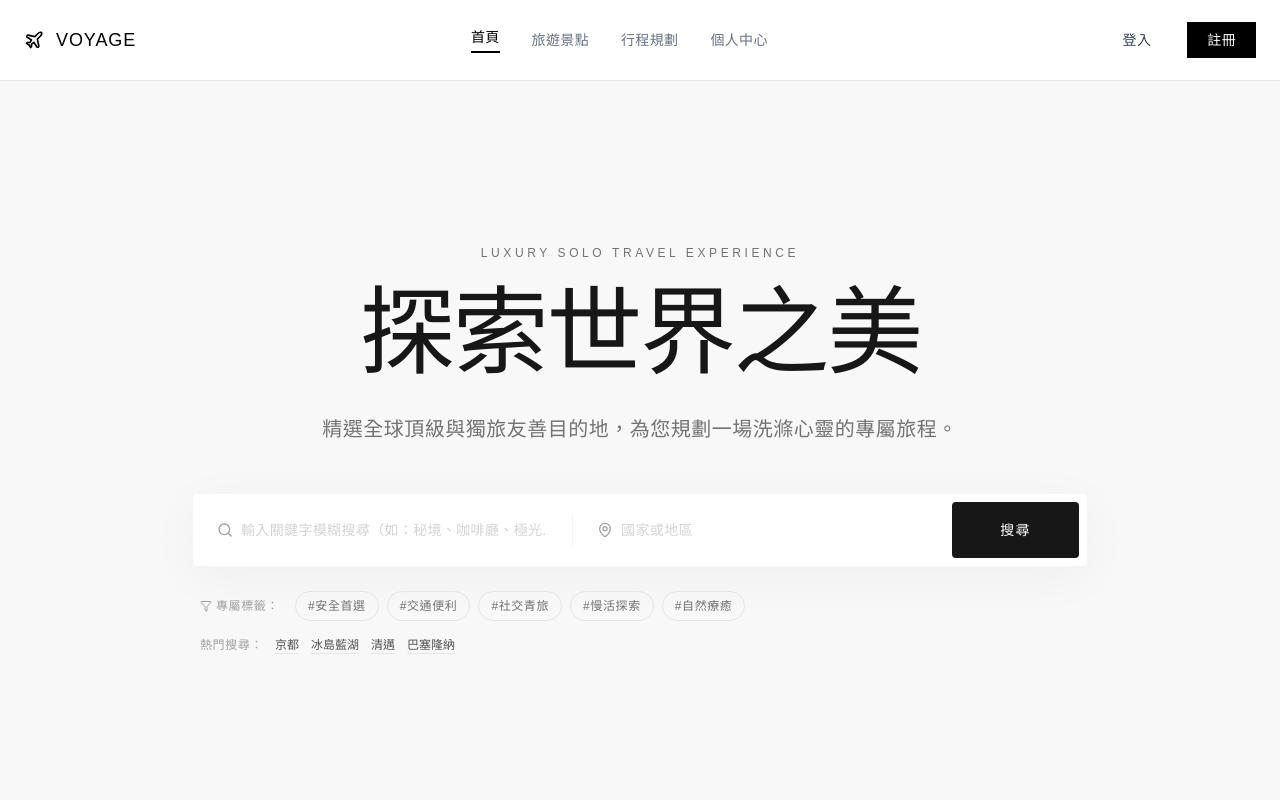
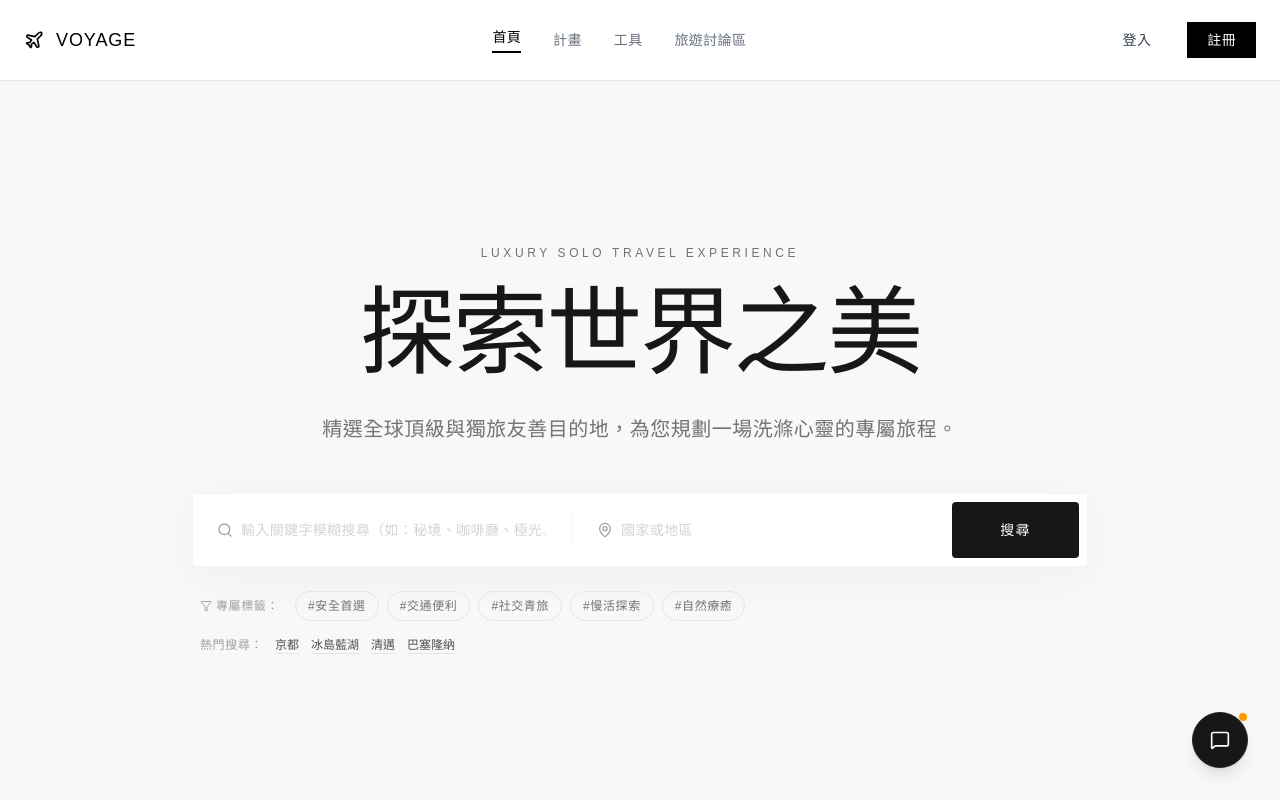
Before and after one commit to Yanlinww/trav-app, a Next.js app: page / in a window 1280 px wide. Shown: the top 800 px of the page. Built offline with nearby package versions, Linux system fonts and the light colour scheme.

Commit message:
修改更新 首頁, Header.tsx

```diff
--- a/app/components/Header.tsx
+++ b/app/components/Header.tsx
@@ -12,9 +12,9 @@ export function Header() {
 
   const navItems = [
     { path: "/", label: "首頁", icon: Plane },
-    { path: "/destinations", label: "旅遊景點", icon: Map },
-    { path: "/planner", label: "行程規劃", icon: Calendar },
-    { path: "/profile", label: "個人中心", icon: User },
+    { path: "/destinations", label: "計畫", icon: Map },
+    { path: "/planner", label: "工具", icon: Calendar },
+    { path: "/profile", label: "旅遊討論區", icon: User },
   ];
 
   return (
@@ -43,14 +43,16 @@ export function Header() {
         </div>
 
         <div className="hidden md:flex items-center gap-4">
-          <Link to="/login">
+          <Link to="../auth/login">
             <button className="px-5 py-2 text-sm tracking-wide text-gray-700 hover:text-black transition-colors">
               登入
             </button>
           </Link>
+          <Link to="../auth/register">
           <button className="px-5 py-2 text-sm tracking-wide bg-black text-white hover:bg-gray-800 transition-colors">
             註冊
           </button>
+          </Link>
         </div>
 
         {/* Mobile Menu Button */}
--- a/app/page.tsx
+++ b/app/page.tsx
@@ -12,6 +12,8 @@ import {
     Compass,
     Sparkles,
     Filter,
+    MessageSquare, // ⬇️ 新增 AI 助手需要的圖標
+    X,
 } from "lucide-react";
 import { destinations } from "./data/destinations";
 
@@ -19,6 +21,9 @@ export default function Home() {
     // 狀態管理：用於熱門標籤與地圖/列表模式切換
     const [selectedTag, setSelectedTag] = useState<string | null>(null);
     const [isMapMode, setIsMapMode] = useState<boolean>(false);
+
+    // ⬇️ 新增狀態：控制 AI 視窗開啟/關閉
+    const [isAiOpen, setIsAiOpen] = useState<boolean>(false);
 
     const soloTags = [
         "安全首選",
@@ -34,14 +39,12 @@ export default function Home() {
         "💡 獨旅貼士：歐洲火車通行證最新優惠與防偷指南",
     ];
 
-    // 【融合邏輯】根據上方點擊的標籤動態篩選行程，若無篩選則預設顯示前 6 筆
-    // 備註：這裡假設你的 destination 資料結構中有 tags 陣列。若無，可改用 category 判斷
     const filteredDestinations = selectedTag
         ? destinations.filter((dest) => dest.tags?.includes(selectedTag))
         : destinations.slice(0, 6);
 
     return (
-        <div className="flex flex-col bg-white text-neutral-900">
+        <div className="flex flex-col bg-white text-neutral-900 relative">
             {/* Hero Section & 全域搜尋與篩選 */}
             <section className="relative min-h-[90vh] flex items-center justify-center bg-[#F8F8F8] pt-20 pb-16">
                 <div className="relative z-10 container mx-auto px-6 text-center">
@@ -139,7 +142,7 @@ export default function Home() {
                 </div>
             </div>
 
-            {/* 【融合後的區塊】推薦牆 X 精選行程 */}
+            {/* 推薦牆 X 精選行程 */}
             <section className="py-32 bg-[#FBFBFB]">
                 <div className="container mx-auto px-6">
                     <div className="flex flex-col md:flex-row md:items-end justify-between mb-16 gap-6">
@@ -170,7 +173,7 @@ export default function Home() {
                     {filteredDestinations.length === 0 ? (
                         <div className="text-center py-12 text-neutral-400 font-light text-sm">
                             沒有找到符合 #{selectedTag}{" "}
-                            的推薦行程，試試其他標籤吧！
+                            試試其他標籤吧！
                         </div>
                     ) : (
                         <div className="grid grid-cols-1 md:grid-cols-2 lg:grid-cols-3 gap-x-8 gap-y-16">
@@ -181,31 +184,26 @@ export default function Home() {
                                 >
                                     <div className="group cursor-pointer flex flex-col h-full justify-between">
                                         <div>
-                                            {/* 圖片與類別標籤 */}
                                             <div className="relative h-[420px] overflow-hidden mb-6 bg-neutral-100 rounded-sm">
                                                 <img
                                                     src={destination.image}
                                                     alt={destination.name}
                                                     className="w-full h-full object-cover grayscale-[15%] group-hover:grayscale-0 group-hover:scale-105 transition-all duration-1000"
                                                 />
-                                                {/* 左上角：旅行類別 */}
                                                 <div className="absolute top-6 left-6 bg-white/90 backdrop-blur-md px-3 py-1.5 shadow-sm border border-neutral-100">
                                                     <span className="text-[10px] tracking-[0.15em] uppercase font-semibold text-neutral-800">
                                                         {destination.category}
                                                     </span>
                                                 </div>
-                                                {/* 【融入點】右上角：帶入原推薦牆的獨旅安全評分（若資料無此欄位可給預設值，例如 9.5） */}
                                                 <div className="absolute top-6 right-6 bg-neutral-900/80 backdrop-blur-md px-3 py-1.5 text-white flex items-center gap-1 rounded-sm text-xs font-light">
                                                     <Star className="size-3 text-amber-400 fill-amber-400" />
                                                     <span>
                                                         安全{" "}
-                                                        {destination.safetyRating ||
-                                                            "9.5"}
+                                                        {destination.safetyRating || "9.5"}
                                                     </span>
                                                 </div>
                                             </div>
 
-                                            {/* 標題與簡介 */}
                                             <div className="space-y-3 px-1">
                                                 <div className="flex justify-between items-baseline">
                                                     <h3 className="text-2xl font-light tracking-wide text-neutral-900">
@@ -221,15 +219,13 @@ export default function Home() {
                                             </div>
                                         </div>
 
-                                        {/* 底部價格與 Detail 按鈕 */}
                                         <div className="flex items-center justify-between pt-6 mt-6 border-t border-neutral-100 px-1">
                                             <div className="flex flex-col">
                                                 <span className="text-[9px] text-neutral-400 tracking-widest uppercase mb-0.5">
                                                     Starting from
                                                 </span>
                                                 <span className="text-lg font-light tracking-tight text-neutral-900">
-                                                    NT${" "}
-                                                    {destination.price.toLocaleString()}
+                                                    NT${" "}{destination.price.toLocaleString()}
                                                 </span>
                                             </div>
                                             <span className="text-[10px] tracking-widest uppercase font-medium border-b border-neutral-900 pb-1 group-hover:pr-2 transition-all">
@@ -258,7 +254,6 @@ export default function Home() {
                             </p>
                         </div>
 
-                        {/* 模式切換按鈕 */}
                         <div className="flex border border-neutral-200 p-1 rounded-sm bg-neutral-50 self-start md:self-auto">
                             <button
                                 onClick={() => setIsMapMode(false)}
@@ -275,18 +270,15 @@ export default function Home() {
                         </div>
                     </div>
 
-                    {/* 地圖與列表的條件渲染視覺呈現 */}
                     {!isMapMode ? (
                         <div className="bg-neutral-50 border border-neutral-100 p-8 md:p-12 text-center rounded-sm">
                             <div className="max-w-md mx-auto space-y-6 py-12">
                                 <Compass className="size-10 mx-auto text-neutral-300" />
-                                <h3 className="text-lg font-light tracking-wide text-neutral-800">
+                                <h3 className="text-lg font-light tracking-wide text-neutral-885">
                                     探索您周邊的獨旅友善地標
                                 </h3>
                                 <p className="text-sm text-neutral-400 font-light leading-relaxed">
-                                    系統偵測到您目前的位置，點擊下方按鈕或切換至地圖模式，即可解鎖方圓
-                                    5
-                                    公里內最受獨旅者歡迎的極簡咖啡廳、安全文創街區與英語友善背包客棧。
+                                    系統偵測到您目前的位置，點擊下方按鈕或切換至地圖模式，即可解鎖方圓 5 公里內最受獨旅者歡迎的極簡咖啡廳、安全文創街區與英語友善背包客棧。
                                 </p>
                                 <button className="px-8 py-3 bg-neutral-900 text-white text-xs tracking-widest uppercase hover:bg-neutral-800 transition-all">
                                     允許定位探索
@@ -394,6 +386,69 @@ export default function Home() {
                     </div>
                 </div>
             </section>
+
+            {/* ⬇️ ==================== 固定右下角 AI 助手區塊 ==================== */}
+            <div className="fixed bottom-8 right-8 z-50 flex flex-col items-end gap-4">
+
+                {/* AI 彈出對話小視窗 */}
+                {isAiOpen && (
+                    <div className="w-80 md:w-96 h-[450px] bg-white/90 backdrop-blur-xl border border-neutral-200 shadow-[0_20px_50px_rgba(0,0,0,0.1)] rounded-sm flex flex-col overflow-hidden transition-all duration-300 animate-in fade-in slide-in-from-bottom-5">
+                        {/* 視窗頂部 */}
+                        <div className="bg-neutral-900 text-white px-5 py-4 flex items-center justify-between">
+                            <div className="flex items-center gap-2">
+                                <Sparkles className="size-4 text-amber-400 fill-amber-400" />
+                                <span className="text-xs tracking-[0.2em] uppercase font-light">Solo Concierge AI</span>
+                            </div>
+                            <button
+                                onClick={() => setIsAiOpen(false)}
+                                className="text-neutral-400 hover:text-white transition-colors"
+                            >
+                                <X className="size-4" />
+                            </button>
+                        </div>
+
+                        {/* 對話內容區 (示意) */}
+                        <div className="flex-1 p-5 overflow-y-auto text-sm font-light space-y-4">
+                            <div className="bg-neutral-50 p-3 rounded-sm text-neutral-600 leading-relaxed border border-neutral-100">
+                                您好！我是您的獨旅專屬顧問。正在尋找安全、適合獨自放鬆、或是交通方便的頂級奢華行程嗎？隨時告訴我您的想法。
+                            </div>
+                        </div>
+
+                        {/* 輸入欄位 */}
+                        <div className="p-3 border-t border-neutral-100 bg-white flex gap-2">
+                            <input
+                                type="text"
+                                placeholder="問問 AI...（例如：推薦適合女性獨旅的國家）"
+                                className="w-full h-10 px-3 bg-neutral-50 text-xs border border-neutral-100 focus:outline-none focus:border-neutral-900 transition-colors placeholder:text-neutral-300 font-light"
+                            />
+                            <button className="h-10 px-4 bg-neutral-900 text-white text-[10px] tracking-widest uppercase hover:bg-neutral-800 transition-colors">
+                                發送
+                            </button>
+                        </div>
+                    </div>
+                )}
+
+                {/* 圓形固定懸浮按鈕 */}
+                <button
+                    onClick={() => setIsAiOpen(!isAiOpen)}
+                    className="w-14 h-14 bg-neutral-900 text-white rounded-full shadow-lg flex items-center justify-center hover:bg-neutral-800 hover:scale-105 transition-all duration-300 border border-neutral-800 group relative"
+                    aria-label="AI Travel Assistant"
+                >
+                    {isAiOpen ? (
+                        <X className="size-5 transition-transform duration-300 rotate-90" />
+                    ) : (
+                        <>
+                            <MessageSquare className="size-5" />
+                            {/* 小提示紅點（表示有 Live 線上感） */}
+                            <span className="absolute top-0 right-0 flex h-2 w-2">
+                                <span className="animate-ping absolute inline-flex h-full w-full rounded-full bg-amber-400 opacity-75"></span>
+                                <span className="relative inline-flex rounded-full h-2 w-2 bg-amber-500"></span>
+                            </span>
+                        </>
+                    )}
+                </button>
+            </div>
+            {/* ⬆️ ============================================================= */}
         </div>
     );
 }
```
